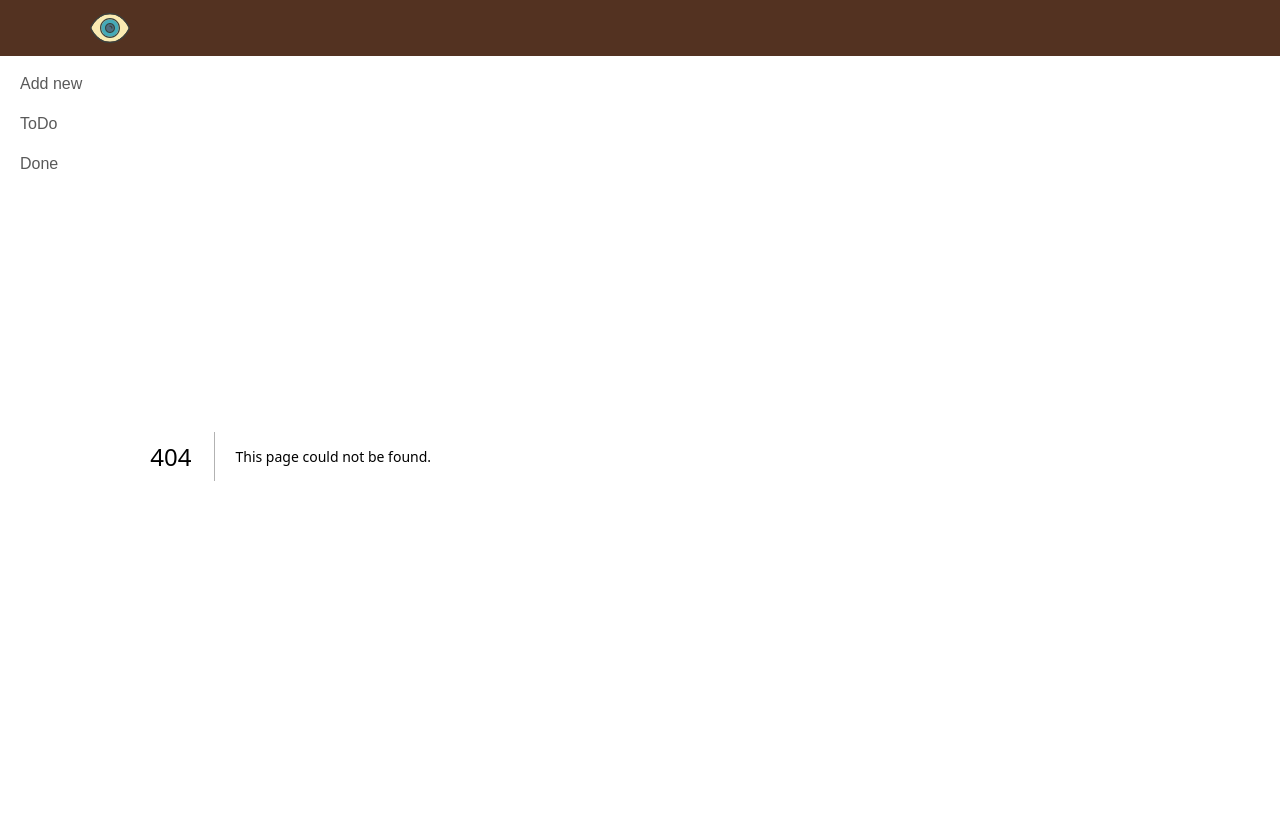
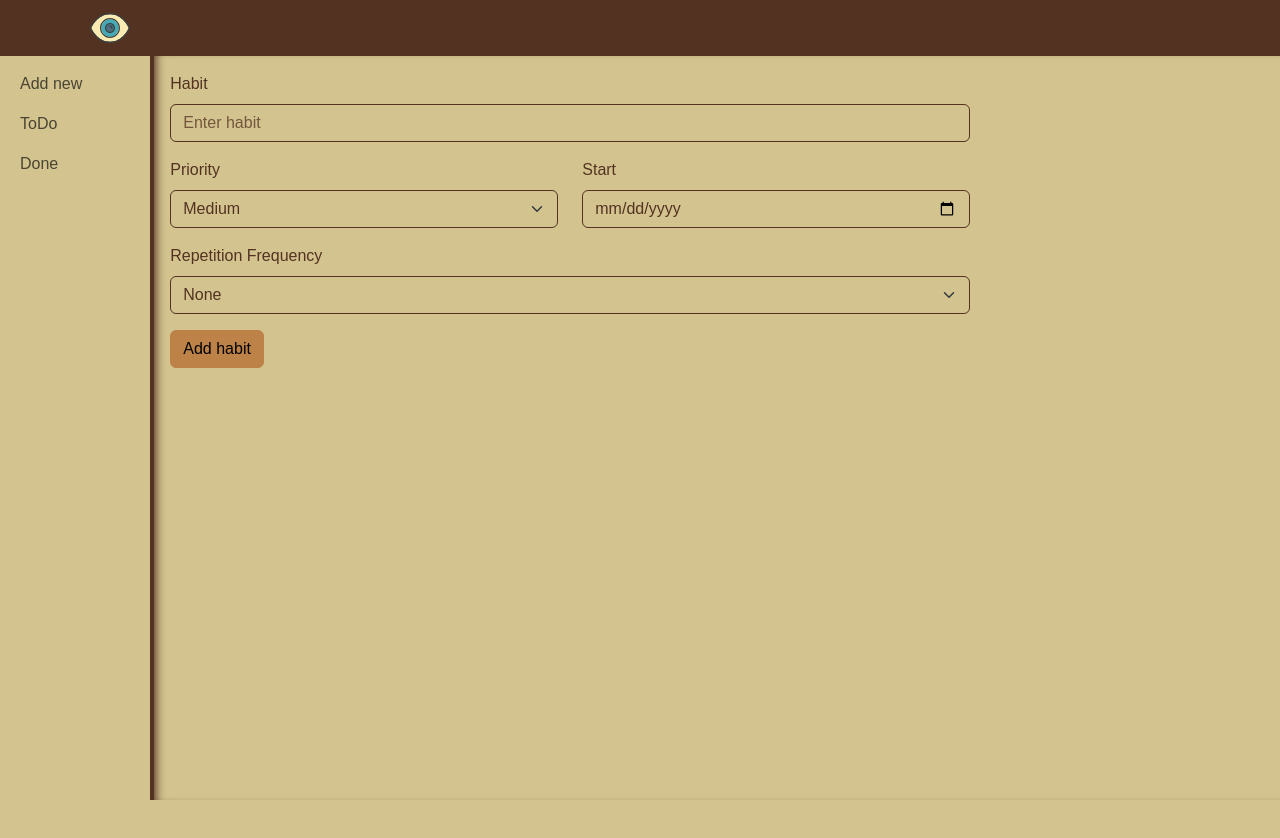
Before and after one commit to asimo-git/TODO-app, a Next.js app: page /create/habit in a window 1280 px wide. Before the commit this address had no page. Shown: the top 838 px of the page. After the commit the page ends 800 px from the top, so only its background shows below. Built offline with nearby package versions, Linux system fonts and the light colour scheme.

Commit message:
feat: add form to create new tasks

```diff
--- a/app/components/Sidebar.tsx
+++ b/app/components/Sidebar.tsx
@@ -28,9 +28,9 @@ export default function Sidebar() {
                   </Nav.Link>
                   <Collapse in={open}>
                     <Nav className="flex-column ms-3">
-                      <Nav.Link href="/services/service1">task</Nav.Link>
-                      <Nav.Link href="/services/service2">heap</Nav.Link>
-                      <Nav.Link href="/services/service2">habit</Nav.Link>
+                      <Nav.Link href="/create/task">task</Nav.Link>
+                      <Nav.Link href="/create/heap">heap</Nav.Link>
+                      <Nav.Link href="/create/habit">habit</Nav.Link>
                     </Nav>
                   </Collapse>
                 </Nav.Item>
--- /dev/null
+++ b/app/create/[entry]/page.tsx
@@ -0,0 +1,115 @@
+"use client";
+
+import { usePathname } from "next/navigation";
+import { useState } from "react";
+import { Button, Col, Form, Row } from "react-bootstrap";
+
+enum Entry {
+  task,
+  heap,
+  habit,
+}
+
+export default function NewEntryForm() {
+  const pathname = usePathname();
+  const lastSegment = pathname.split("/").filter(Boolean).pop();
+  const entryType =
+    lastSegment === Entry[1] || lastSegment === Entry[2]
+      ? lastSegment
+      : Entry[0];
+
+  const [task, setTask] = useState("");
+  const [priority, setPriority] = useState("medium");
+  const [date, setDate] = useState("");
+  const [frequency, setFrequency] = useState("none");
+  const [repetition, setRepetition] = useState("1");
+
+  const handleSubmit = (e: React.FormEvent<HTMLFormElement>) => {
+    e.preventDefault();
+    console.log({ task, priority, date, frequency, repetition });
+  };
+
+  return (
+    <Form onSubmit={handleSubmit} style={{ maxWidth: "800px" }}>
+      <Form.Group controlId="taskText" className="mb-3">
+        <Form.Label>
+          {entryType.charAt(0).toUpperCase() + entryType.slice(1)}
+        </Form.Label>
+        <Form.Control
+          type="text"
+          placeholder={`Enter ${entryType}`}
+          value={task}
+          onChange={(e) => setTask(e.target.value)}
+          required
+        />
+      </Form.Group>
+
+      <Row>
+        <Col>
+          <Form.Group controlId="taskPriority" className="mb-3">
+            <Form.Label>Priority</Form.Label>
+            <Form.Select
+              value={priority}
+              onChange={(e) => setPriority(e.target.value)}
+              required
+            >
+              <option value="low">Low</option>
+              <option value="medium">Medium</option>
+              <option value="high">High</option>
+            </Form.Select>
+          </Form.Group>
+        </Col>
+
+        <Col>
+          <Form.Group controlId="taskDate" className="mb-3">
+            <Form.Label>
+              {entryType === Entry[2]
+                ? "Start"
+                : entryType === Entry[1]
+                ? "Deadline"
+                : "Date"}
+            </Form.Label>
+            <Form.Control
+              type="date"
+              value={date}
+              onChange={(e) => setDate(e.target.value)}
+              required
+            />
+          </Form.Group>
+        </Col>
+      </Row>
+
+      {lastSegment === "habit" && (
+        <Form.Group controlId="taskFrequency" className="mb-3">
+          <Form.Label>Repetition Frequency</Form.Label>
+          <Form.Select
+            value={frequency}
+            onChange={(e) => setFrequency(e.target.value)}
+          >
+            <option value="none">None</option>
+            <option value="daily">Daily</option>
+            <option value="weekly">Weekly</option>
+            <option value="monthly">Monthly</option>
+          </Form.Select>
+        </Form.Group>
+      )}
+
+      {lastSegment === "heap" && (
+        <Form.Group controlId="repetitionCount" className="mb-3">
+          <Form.Label>Repetition count</Form.Label>
+          <Form.Control
+            type="number"
+            placeholder="Enter number"
+            value={repetition}
+            onChange={(e) => setRepetition(e.target.value)}
+            required
+          />
+        </Form.Group>
+      )}
+
+      <Button variant="primary" type="submit">
+        {`Add ${entryType}`}
+      </Button>
+    </Form>
+  );
+}
--- a/app/globals.scss
+++ b/app/globals.scss
@@ -41,6 +41,12 @@ header {
   color: $body-bg;
 }
 
+main {
+  border-left: 4px solid #533221;
+  box-shadow: inset 8px 0 10px -6px #533221;
+  padding: 1rem;
+}
+
 @media (prefers-color-scheme: dark) {
   html {
     color-scheme: dark;
--- a/app/layout.tsx
+++ b/app/layout.tsx
@@ -33,7 +33,7 @@ export default function RootLayout({
         <Header />
         <div className="d-flex flex-grow-1">
           <Sidebar />
-          <main>{children}</main>
+          <main className="flex-grow-1">{children}</main>
         </div>
       </body>
     </html>
```
